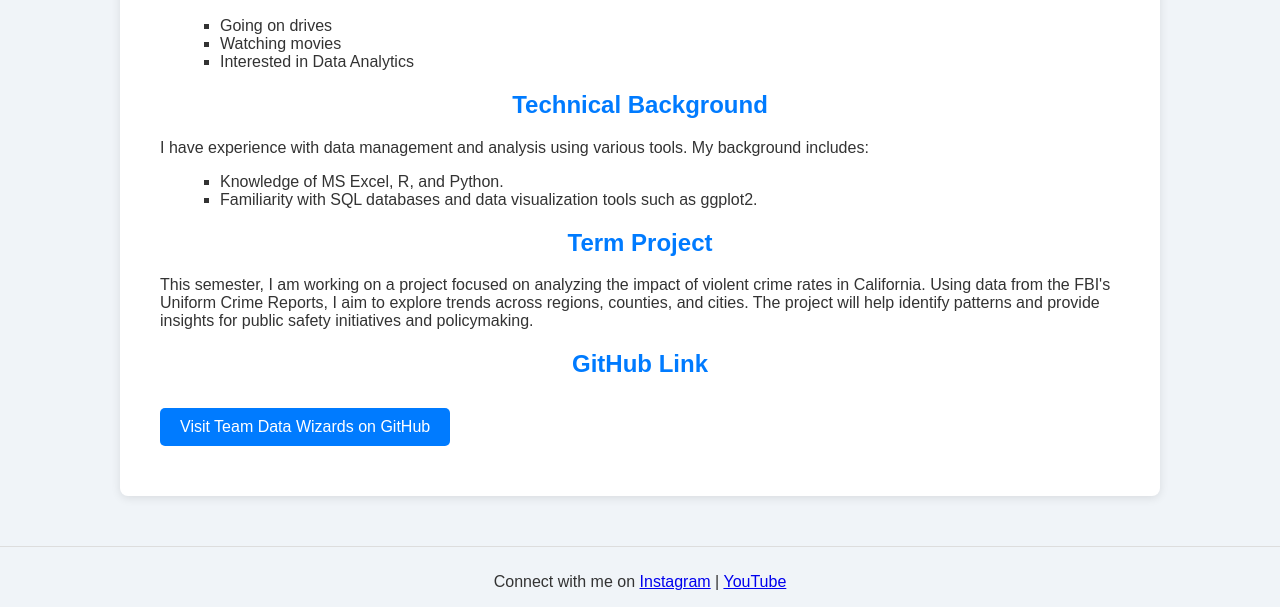
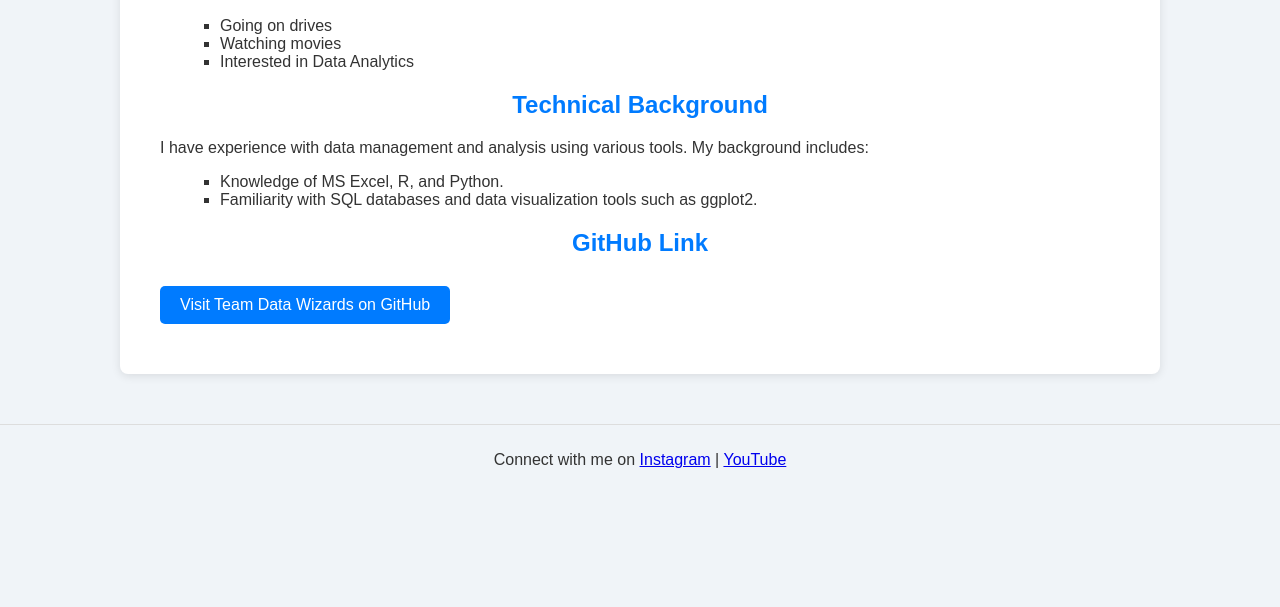
Before and after one commit to KommineniYaswanth/CIS641-HW2-kommineni, a plain HTML site: page index.html in a window 1280 px wide. Shown: the part 201-808 px from the top of the page. Drawn offline with Linux system fonts and the light colour scheme.

Commit message:
Update index.html

```diff
--- a/index.html
+++ b/index.html
@@ -72,13 +72,6 @@
         </ul>
     </section>
 
-    <section id="term-project">
-        <h2>Term Project</h2>
-        <p>This semester, I am working on a project focused on analyzing the impact of violent crime rates in California.
-        Using data from the FBI's Uniform Crime Reports, I aim to explore trends across regions, counties, and cities.
-        The project will help identify patterns and provide insights for public safety initiatives and policymaking.</p>
-    </section>
-
     <section id="github">
         <h2>GitHub Link</h2>
         <a href="https://your-team-github-page.github.io" class="button">Visit Team Data Wizards on GitHub</a>
```
